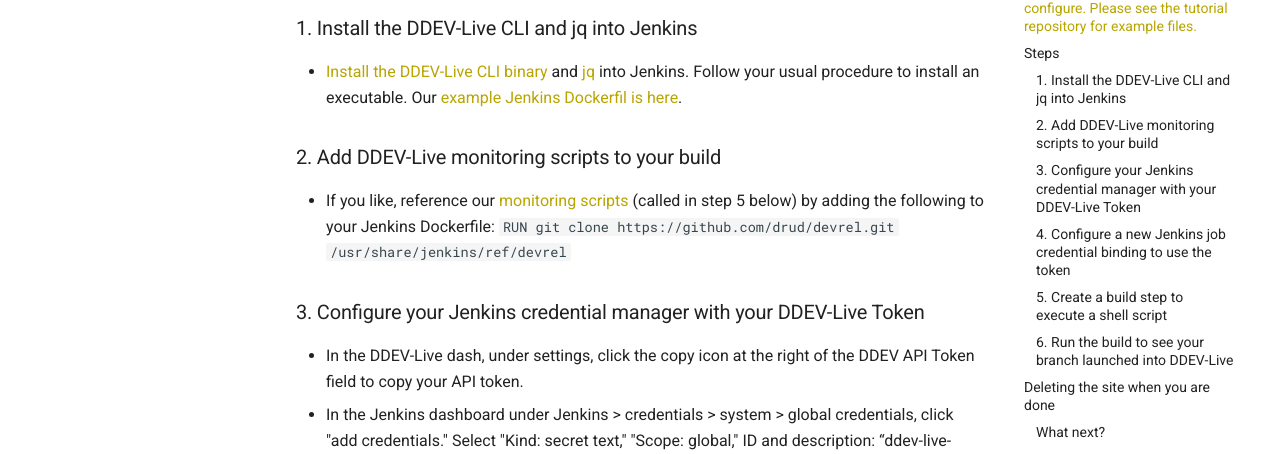
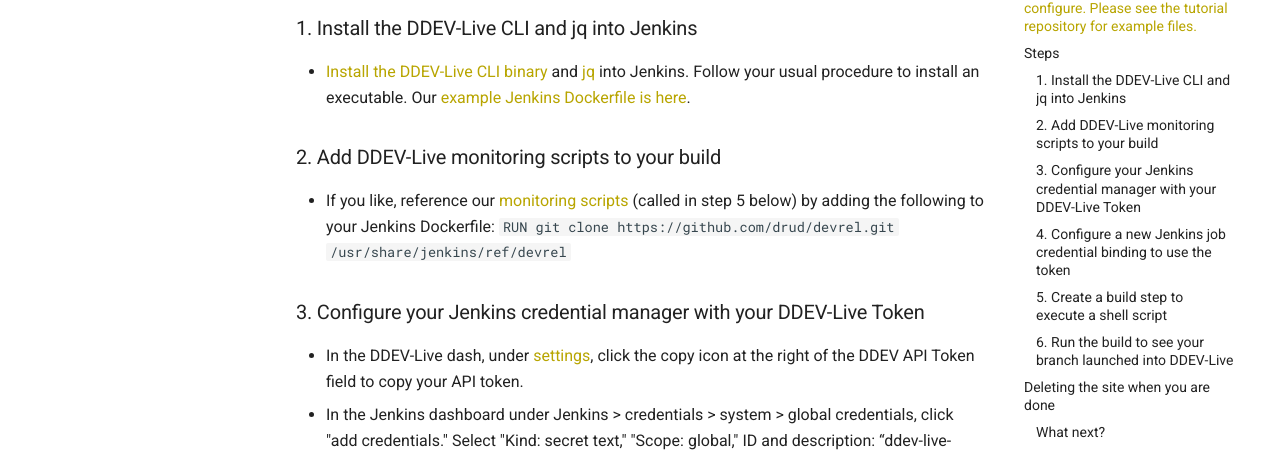
Before and after one commit to fru-io/docs-live, an MkDocs documentation site: the page built from docs/cicd-integration.md, in a window 1280 px wide and 900 px high, scrolled down 1023 px. Shown: the part 172-626 px from the top of the window. Built offline with MkDocs 1.6.1 and Material for MkDocs 9.7.7, drawn with Linux system fonts in a browser that asks for light colours.

Commit message:
Update cicd-integration.md
Fixed one typo, added link to dash/settings

```diff
--- a/docs/cicd-integration.md
+++ b/docs/cicd-integration.md
@@ -30,14 +30,14 @@ This tutorial uses Drupal as an example. DDEV-Live supports many PHP application
 
 ## Steps
 ### 1. Install the DDEV-Live CLI and jq into Jenkins
-* [Install the DDEV-Live CLI binary](https://dash.ddev.com/docs/getting-started/#install-the-ddev-live-cli) and [jq](https://stedolan.github.io/jq/) into Jenkins. Follow your usual procedure to install an executable. Our [example Jenkins Dockerfil is here](https://github.com/drud/devrel/blob/master/jenkins-ddev-live/Dockerfile).
+* [Install the DDEV-Live CLI binary](https://dash.ddev.com/docs/getting-started/#install-the-ddev-live-cli) and [jq](https://stedolan.github.io/jq/) into Jenkins. Follow your usual procedure to install an executable. Our [example Jenkins Dockerfile is here](https://github.com/drud/devrel/blob/master/jenkins-ddev-live/Dockerfile).
 
 ### 2. Add DDEV-Live monitoring scripts to your build
 * If you like, reference our [monitoring scripts](https://github.com/drud/devrel/tree/master/jenkins-ddev-live) (called in step 5 below) by adding the following to your Jenkins Dockerfile:
 `RUN git clone https://github.com/drud/devrel.git /usr/share/jenkins/ref/devrel`
 
 ### 3. Configure your Jenkins credential manager with your DDEV-Live Token
-* In the DDEV-Live dash, under settings, click the copy icon at the right of the DDEV API Token field to copy your API token.
+* In the DDEV-Live dash, under [settings](https://dash.ddev.com/settings/), click the copy icon at the right of the DDEV API Token field to copy your API token.
 * In the Jenkins dashboard under Jenkins > credentials > system > global credentials, click "add credentials." Select "Kind: secret text," "Scope: global," ID and description: “ddev-live-token,” for example. Paste the token into the secret field and click ok.
 
 ### 4. Configure a new Jenkins job credential binding to use the token
```
